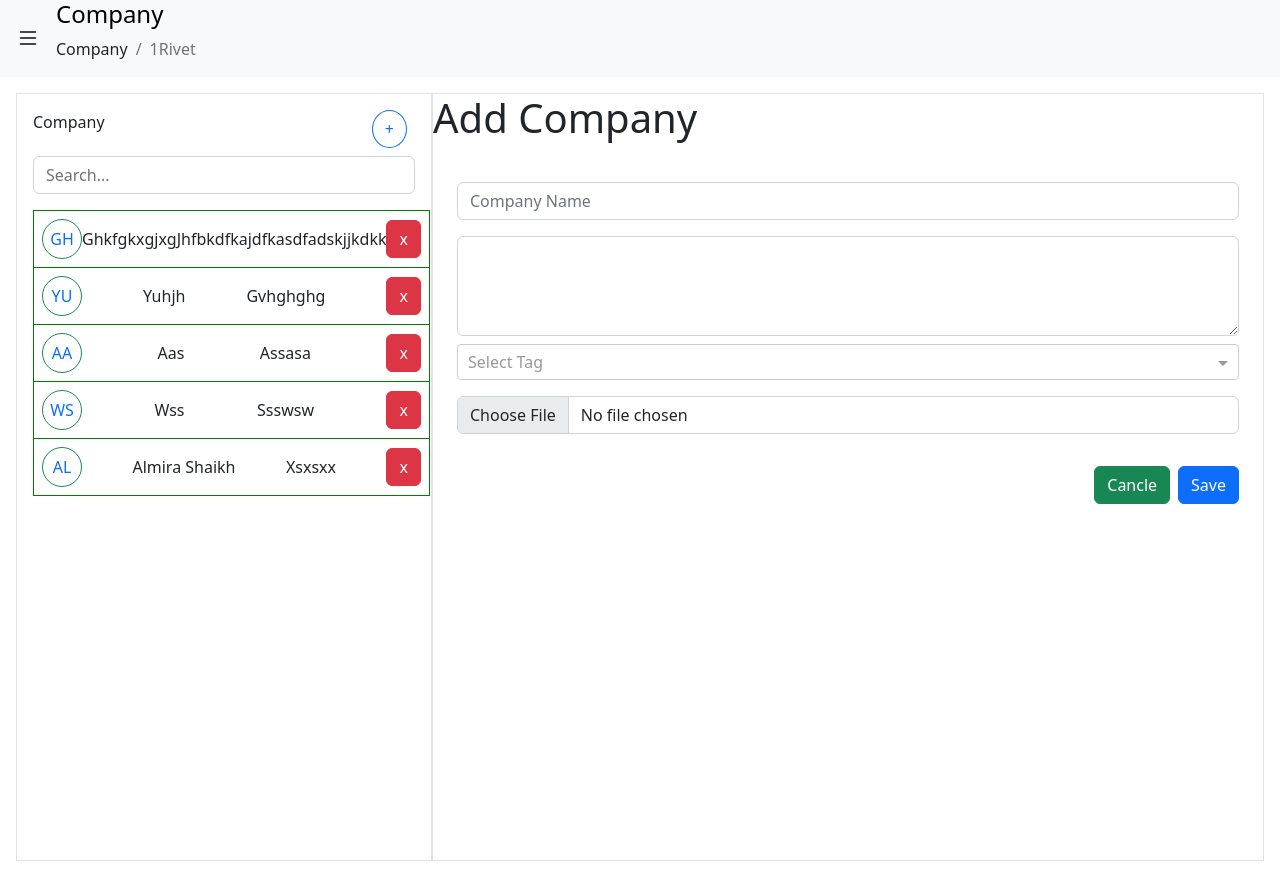
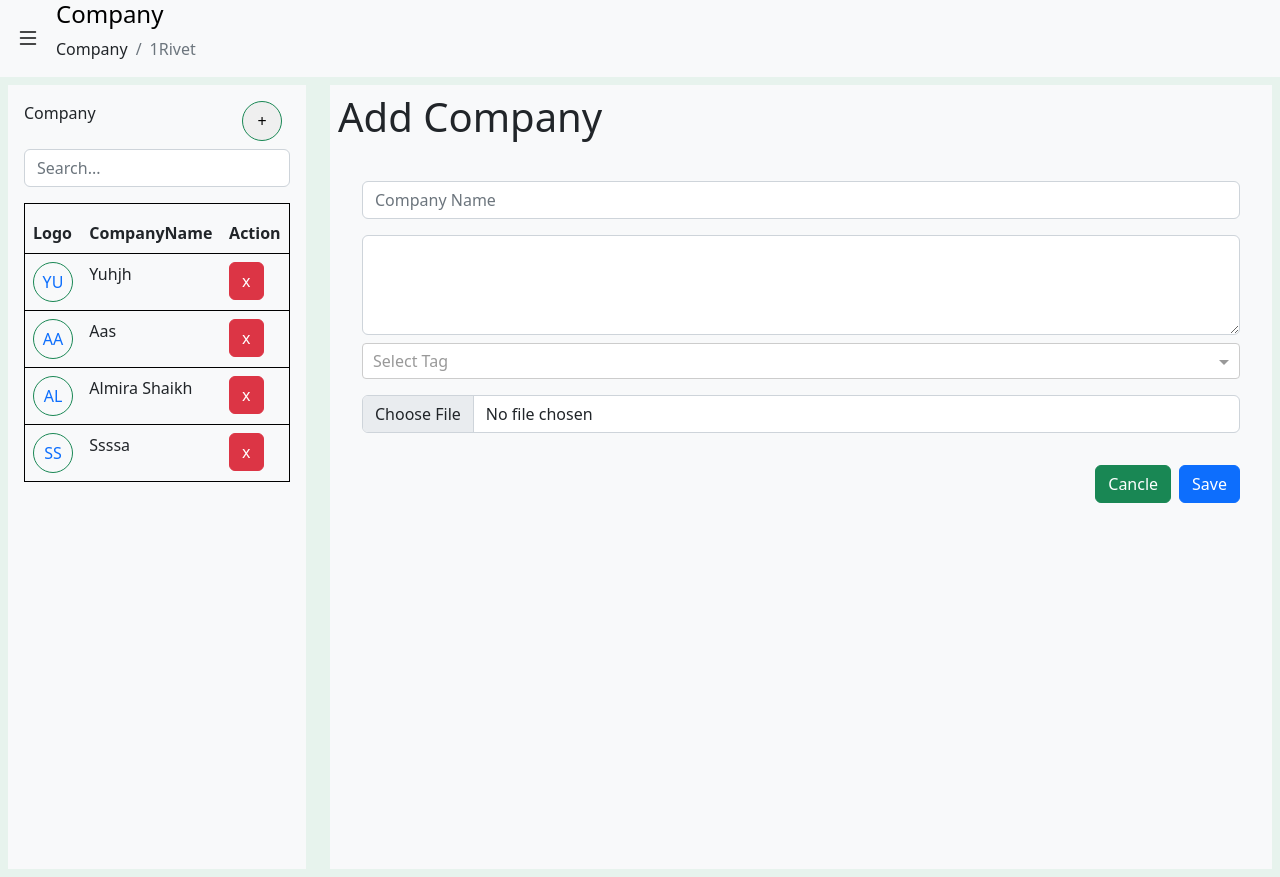
Before and after one commit to almira007/Company-management-system, an Angular app: page /company/add in a window 1280 px wide. Built offline with nearby package versions, Linux system fonts and the light colour scheme; data requests are answered from the project's data file.

Commit message:
feat: small chenges

```diff
--- a/database/db.json
+++ b/database/db.json
@@ -1,20 +1,5 @@
 {
   "company": [
-    {
-      "id": 5,
-      "companyname": "ghkfgkxgjxg",
-      "companydescription": "jhfbkdfkajdfkasdfadskjjkdkk",
-      "selecttag": [
-        {
-          "id": 2,
-          "name": "HTML"
-        },
-        {
-          "id": 3,
-          "name": "QA"
-        }
-      ]
-    },
     {
       "id": 6,
       "companyname": "yuhjh",
@@ -46,25 +31,6 @@
       ]
     },
     {
-      "id": 8,
-      "companyname": "wss",
-      "companydescription": "ssswsw",
-      "selecttag": [
-        {
-          "id": 2,
-          "name": "HTML"
-        },
-        {
-          "id": 3,
-          "name": "QA"
-        },
-        {
-          "id": 5,
-          "name": "Angular"
-        }
-      ]
-    },
-    {
       "id": 9,
       "companyname": "almira shaikh",
       "companydescription": "xsxsxx",
@@ -78,6 +44,21 @@
           "name": "QA"
         }
       ]
+    },
+    {
+      "id": 10,
+      "companyname": "ssssa",
+      "companydescription": "asass",
+      "selecttag": [
+        {
+          "id": 2,
+          "name": "HTML"
+        },
+        {
+          "id": 4,
+          "name": "BA"
+        }
+      ]
     }
   ]
 }
--- a/src/app/app.component.html
+++ b/src/app/app.component.html
@@ -1,3 +1,5 @@
+<div class="h-100 w-100">
 
 <app-header></app-header>
 <router-outlet></router-outlet>
+</div>
--- a/src/app/company/company-form/company-form.component.html
+++ b/src/app/company/company-form/company-form.component.html
@@ -1,3 +1,4 @@
+<div class="p-2 navbar-light bg-light h-100">
 <h1 *ngIf="isAddMode">Add Company</h1>
 <h1 *ngIf="!isAddMode">Edit Company</h1>
 
@@ -57,3 +58,4 @@
     </form>
   </div>
 </div>
+</div>
--- a/src/app/company/company-list/company-list.component.html
+++ b/src/app/company/company-list/company-list.component.html
@@ -1,31 +1,32 @@
-<div class="p-2 h-100">
+<div class="p-2 h-100 navbar-light bg-light">
   <section class="d-flex h-100 flex-column pt-2 g-4 py-1 px-2">
     <div class="d-flex me-2 justify-content-between">
       <span class="me-5">Company</span>
-      <button class="btn btn-outline-primary rounded-circle" routerLink="add">+</button>
+      <button class="circle border border-success rounded-circle cursor" routerLink="add">+</button>
     </div>
     <div class="pt-2">
 
-        <input type="search" class="form-control" placeholder="Search..."  [(ngModel)]="searchText ">
+      <input type="search" class="form-control" placeholder="Search..." [(ngModel)]="searchText ">
     </div>
     <div class="mt-3">
       <table class="table">
+        <thead>
+          <tr>
+            <th scope="col">Logo</th>
+            <th scope="col">CompanyName</th>
+            <th scope="col">Action</th>
+          </tr>
+        </thead>
         <tbody>
           <tr *ngFor="let item of companylist | filterRecord: searchText ">
             <div class="d-flex justify-content-between">
               <div class="d-flex align-items-center justify-content-center">
-                <td class="circle border border-success rounded-circle cursor"><a class="text-decoration-none ">{{item.companyname | nameLogo}}</a></td>
+                <td class="circle border border-success rounded-circle cursor"><a
+                    class="text-decoration-none ">{{item.companyname | nameLogo}}</a></td>
               </div>
-            <div class="d-flex align-items-center justify-content-center">
-              <td (click)="editComapny(item)">{{item.companyname | titlecase}}</td>
             </div>
-            <div class="d-flex align-items-center justify-content-center">
-              <td (click)="editComapny(item)">{{item.companydescription | titlecase}}</td>
-            </div>
-            <div class="d-flex align-items-center justify-content-center">
-              <td ><button class="btn btn-danger " (click)="deleteCompanyData(item.id)">x</button></td>
-            </div>
-          </div>
+            <td (click)="editComapny(item)">{{item.companyname | titlecase}}</td>
+            <td><button class="btn btn-danger " (click)="deleteCompanyData(item.id)">x</button></td>
           </tr>
         </tbody>
       </table>
--- a/src/app/company/company-list/company-list.component.scss
+++ b/src/app/company/company-list/company-list.component.scss
@@ -7,7 +7,7 @@
 }
 table{
     tr{
-        border: 1px solid green;
+        border: 1px solid black;
         height: 50px;
         border-radius: 40px;
     }
--- a/src/app/company/company.component.html
+++ b/src/app/company/company.component.html
@@ -6,7 +6,7 @@
         <router-outlet></router-outlet>
     </section>
 </div> -->
-
+<!--
 <div class="p-2 h-100">
   <div class="row gx-0 p-2 h-100">
    <div class="col-4 border">
@@ -16,4 +16,15 @@
     <router-outlet></router-outlet>
    </div>
   </div>
+</div> -->
+
+<div class="bg-success p-2 text-dark bg-opacity-10 h-100">
+    <div class="row d-flex h-100">
+        <div class="w-25 h-100">
+            <app-company-list></app-company-list>
+        </div>
+        <div class="w-75">
+            <router-outlet></router-outlet>
+        </div>
+    </div>
 </div>
--- a/src/app/company/company.component.scss
+++ b/src/app/company/company.component.scss
@@ -0,0 +1,3 @@
+.list {
+    width: 330px;
+}
--- a/src/styles.scss
+++ b/src/styles.scss
@@ -18,6 +18,5 @@
 html,body{
     height: 100%;
     width: 100%;
+    // background-color: #f2eee4;
 }
-/* Importing Bootstrap SCSS file. */
-// @import '~bootstrap/scss/bootstrap';
```
